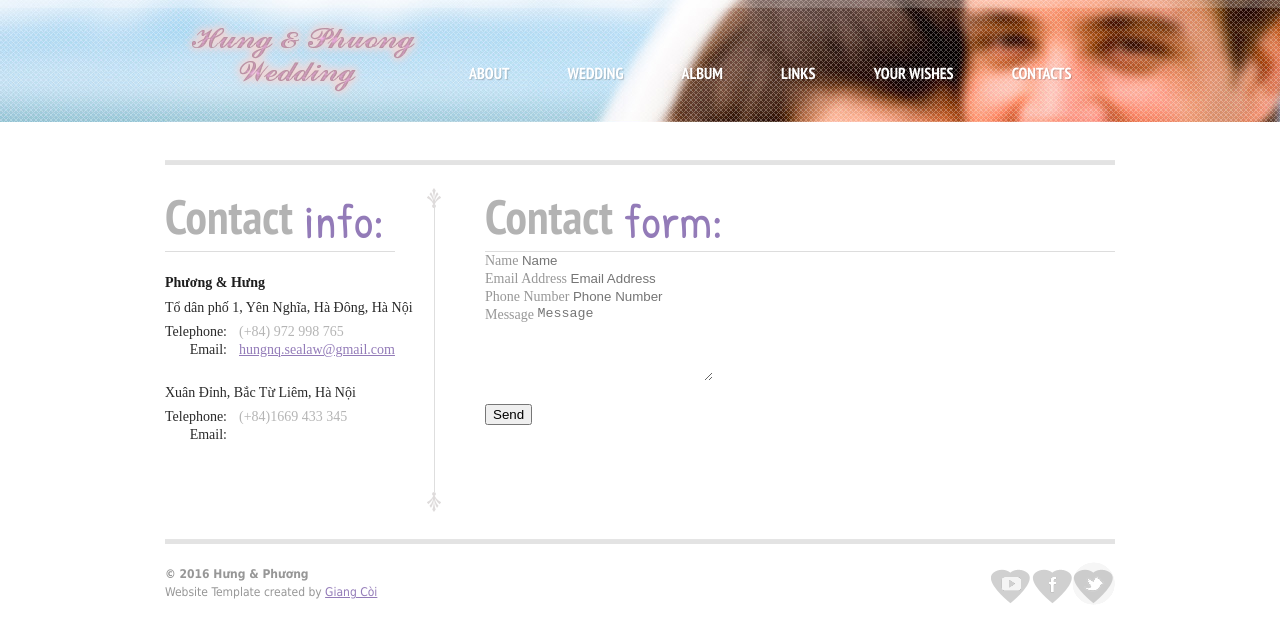
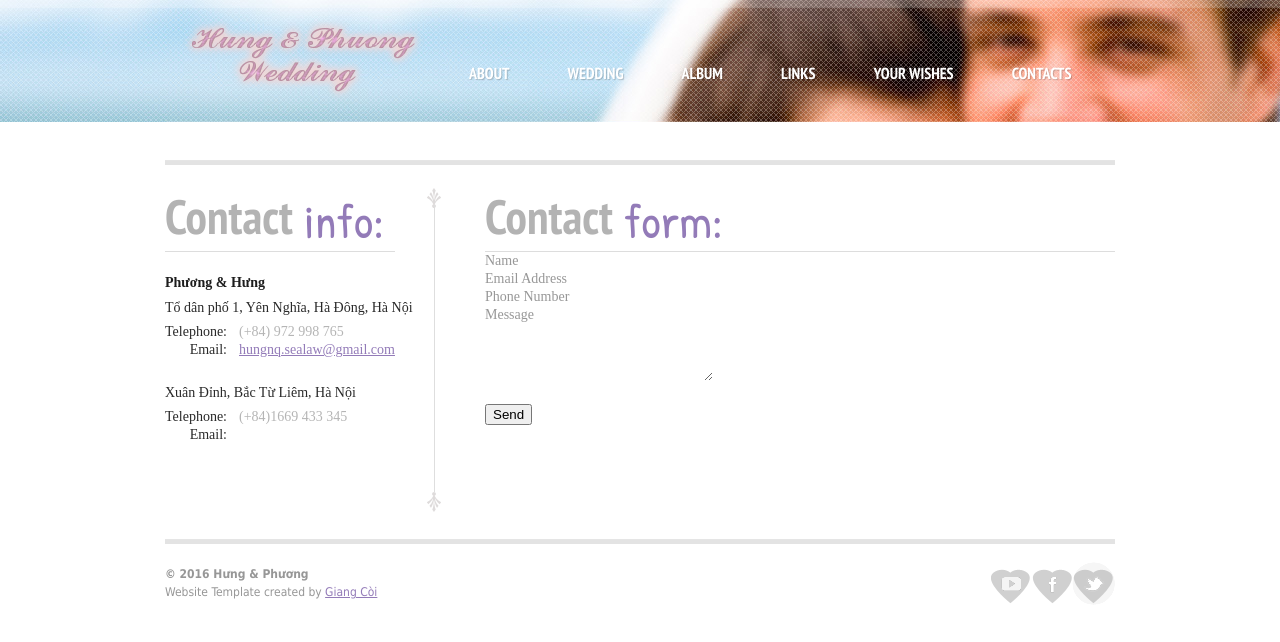
Before and after one commit to hpwedding/hpwedding.github.io, a Jekyll site: the page built from contacts.html, in a window 1280 px wide. Shown: the top 642 px of the page. Built offline with Jekyll 4.4.1, drawn with Linux system fonts in a browser that asks for light colours.

Commit message:
update form contacy

```diff
--- a/contacts.html
+++ b/contacts.html
@@ -24,41 +24,41 @@
             	<div class="top-1">
                     <h4 class="h4-border"><strong>Contact</strong> form:</h4>
                     <form name="sentMessage" id="contactForm" novalidate>
-                        <div class="row control-group">
-                            <div class="form-group col-xs-12 floating-label-form-group controls">
+                        <div>
+                            <div>
                                 <label>Name</label>
-                                <input name="Name" type="text" class="form-control" placeholder="Name" id="name" required data-validation-required-message="Please enter your name.">
-                                <p class="help-block text-danger"></p>
+                                <input name="Name" type="text" id="name" required data-validation-required-message="Please enter your name.">
+                                <p></p>
                             </div>
                         </div>
-                        <div class="row control-group">
-                            <div class="form-group col-xs-12 floating-label-form-group controls">
+                        <div>
+                            <div>
                                 <label>Email Address</label>
-                                <input name="Email" type="email" class="form-control" placeholder="Email Address" id="email" required data-validation-required-message="Please enter your email address.">
-                                <p class="help-block text-danger"></p>
+                                <input name="Email" type="email" id="email" required data-validation-required-message="Please enter your email address.">
+                                <p></p>
                             </div>
                         </div>
-                        <div class="row control-group">
-                            <div class="form-group col-xs-12 floating-label-form-group controls">
+                        <div>
+                            <div>
                                 <label>Phone Number</label>
-                                <input name="Phone" type="tel" class="form-control" placeholder="Phone Number" id="phone" required data-validation-required-message="Please enter your phone number.">
-                                <p class="help-block text-danger"></p>
+                                <input name="Phone" type="tel" id="phone" required data-validation-required-message="Please enter your phone number.">
+                                <p></p>
                             </div>
                         </div>
-                        <div class="row control-group">
-                            <div class="form-group col-xs-12 floating-label-form-group controls">
+                        <div>
+                            <div>
                                 <label>Message</label>
-                                <textarea name="Message" rows="5" class="form-control" placeholder="Message" id="message" required data-validation-required-message="Please enter a message."></textarea>
-                                <p class="help-block text-danger"></p>
+                                <textarea name="Message" rows="5" id="message" required data-validation-required-message="Please enter a message."></textarea>
+                                <p></p>
                             </div>
                         </div>
                         <br>
 						<input type="text" name="_gotcha" style="display:none" />
                         <input type="hidden" name="_subject" value="New submission from GitHub!" />
                         <div id="success"></div>
-                        <div class="row">
-                            <div class="form-group col-xs-12">
-                                <button type="submit" class="btn btn-success btn-lg">Send</button>
+                        <div>
+                            <div>
+                                <button type="submit">Send</button>
                             </div>
                         </div>
                     </form>
```
